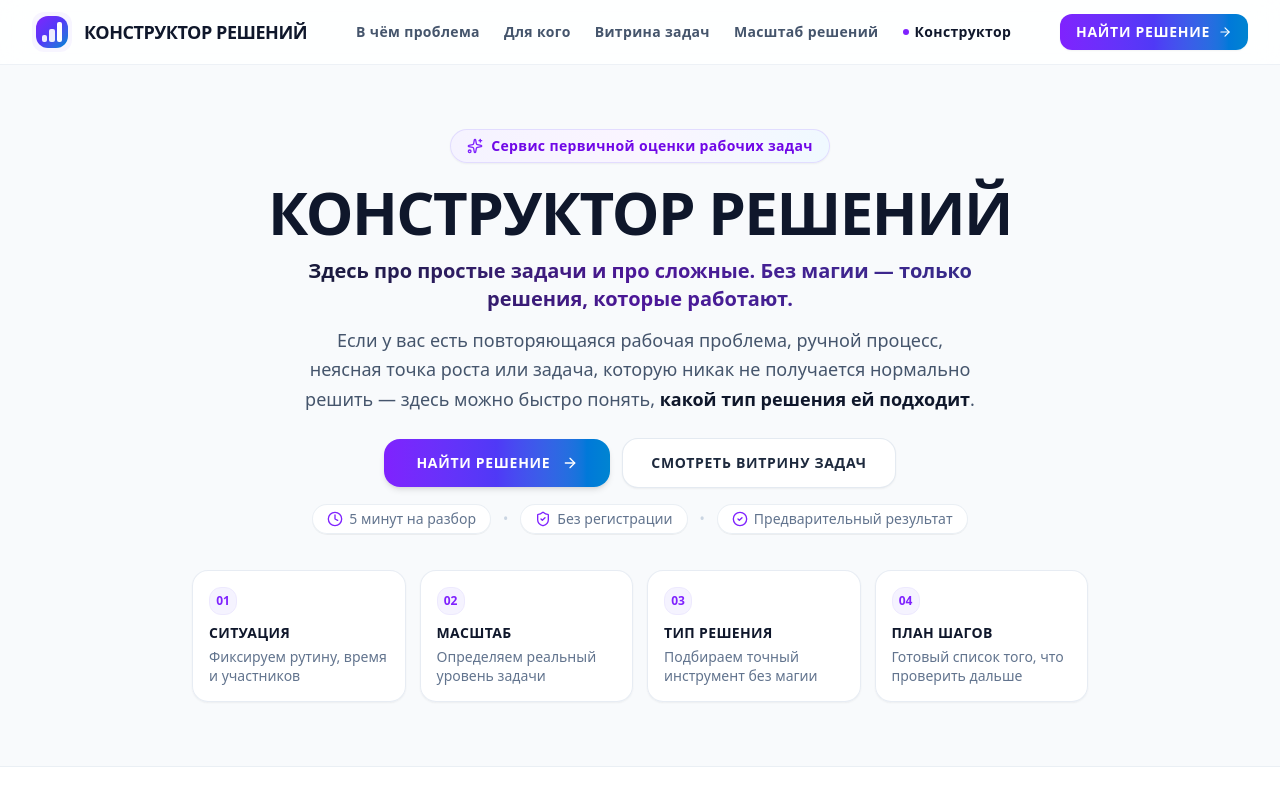
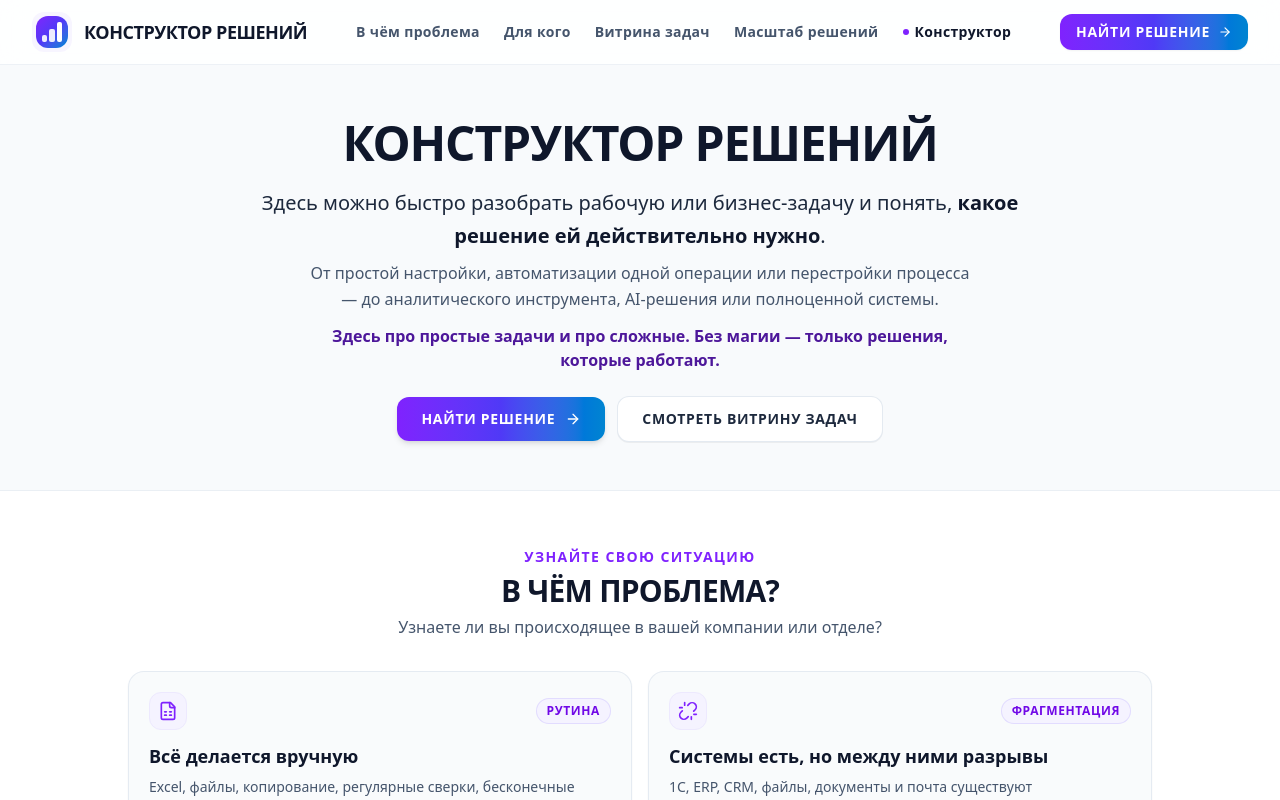
Before and after one commit to ss7732273ss-cyber/solution-builder, a React (Vite) app: page / in a window 1280 px wide. Shown: the top 800 px of the page. Built offline with nearby package versions, Linux system fonts and the light colour scheme.

Commit message:
build: update deployment configuration and clean up Hero component
- Change Vite base path to './' for relative asset loading.
- Update GitHub Actions workflow to use 'npm ci', add dependency caching, and support both 'main' and 'master' branches.
- Simplify Hero component design.

```diff
--- a/src/components/Hero.tsx
+++ b/src/components/Hero.tsx
@@ -1,6 +1,6 @@
 import React from 'react';
 import { motion } from 'motion/react';
-import { ArrowRight, Clock, ShieldCheck, CheckCircle2, Sparkles } from 'lucide-react';
+import { ArrowRight } from 'lucide-react';
 
 interface HeroProps {
   onStartQuiz: () => void;
@@ -9,157 +9,76 @@ interface HeroProps {
 
 export const Hero: React.FC<HeroProps> = ({ onStartQuiz, onExploreTasks }) => {
   return (
-    <section id="hero" className="relative overflow-hidden bg-[#F8FAFC] py-10 lg:py-16 border-b border-slate-200/60">
+    <section id="hero" className="relative overflow-hidden bg-[#F8FAFC] py-8 sm:py-10 lg:py-12 border-b border-slate-200/60">
 
-      {/* Background Soft Glow Spots */}
-      <div className="absolute top-0 left-1/2 -translate-x-1/2 w-full max-w-7xl h-[450px] bg-gradient-to-b from-violet-200/40 via-purple-100/25 to-transparent pointer-events-none blur-3xl -z-10" />
-      <div className="absolute top-1/4 -left-32 w-80 h-80 bg-sky-200/30 rounded-full blur-3xl pointer-events-none -z-10" />
-      <div className="absolute bottom-10 -right-32 w-80 h-80 bg-violet-200/35 rounded-full blur-3xl pointer-events-none -z-10" />
+      {/* Subtle Background Glow */}
+      <div className="absolute top-0 left-1/2 -translate-x-1/2 w-full max-w-5xl h-64 bg-gradient-to-b from-violet-100/50 via-purple-50/30 to-transparent pointer-events-none blur-2xl -z-10" />
 
-      <div className="max-w-7xl mx-auto px-4 sm:px-6 lg:px-8">
-        <div className="max-w-4xl mx-auto text-center">
+      <div className="max-w-4xl mx-auto px-4 sm:px-6 lg:px-8 text-center">
 
-          {/* Product Category Tag - Sleek Violet Pill */}
-          <motion.div
+        {/* Main Title */}
+        <motion.h1
           initial={{ opacity: 0, y: -10 }}
           animate={{ opacity: 1, y: 0 }}
           transition={{ duration: 0.4 }}
-            className="inline-flex items-center gap-2 px-4 py-1.5 rounded-full bg-gradient-to-r from-violet-50 via-purple-50 to-sky-50 border border-violet-200/80 text-violet-700 text-xs sm:text-sm font-semibold tracking-wide shadow-xs mb-4"
-          >
-            <Sparkles className="w-4 h-4 text-violet-600" />
-            <span>Сервис первичной оценки рабочих задач</span>
-          </motion.div>
-
-          {/* Main Title - Slightly decreased */}
-          <motion.h1
-            initial={{ opacity: 0, y: 15 }}
-            animate={{ opacity: 1, y: 0 }}
-            transition={{ duration: 0.5, delay: 0.1 }}
-            className="text-3xl sm:text-5xl lg:text-6xl font-extrabold text-slate-900 tracking-tight leading-[1.1] uppercase"
+          className="text-2xl sm:text-4xl lg:text-5xl font-extrabold text-slate-900 tracking-tight leading-tight uppercase"
         >
           Конструктор решений
         </motion.h1>
 
-          {/* Slogan - Slightly decreased */}
-          <motion.div
-            initial={{ opacity: 0, y: 15 }}
+        {/* Lead sentence */}
+        <motion.p
+          initial={{ opacity: 0, y: 10 }}
           animate={{ opacity: 1, y: 0 }}
-            transition={{ duration: 0.5, delay: 0.2 }}
-            className="mt-3 text-lg sm:text-xl font-bold bg-clip-text text-transparent bg-gradient-to-r from-slate-900 via-violet-900 to-indigo-900 max-w-3xl mx-auto leading-snug"
+          transition={{ duration: 0.4, delay: 0.1 }}
+          className="mt-3.5 text-base sm:text-lg lg:text-xl text-slate-800 leading-relaxed font-normal max-w-3xl mx-auto"
+        >
+          Здесь можно быстро разобрать рабочую или бизнес-задачу и понять, <strong className="text-slate-900 font-bold">какое решение ей действительно нужно</strong>.
+        </motion.p>
+
+        {/* Sub-description */}
+        <motion.p
+          initial={{ opacity: 0, y: 10 }}
+          animate={{ opacity: 1, y: 0 }}
+          transition={{ duration: 0.4, delay: 0.2 }}
+          className="mt-2 text-sm sm:text-base text-slate-600 leading-relaxed font-normal max-w-2xl mx-auto"
+        >
+          От простой настройки, автоматизации одной операции или перестройки процесса — до аналитического инструмента, AI-решения или полноценной системы.
+        </motion.p>
+
+        {/* Tagline highlight */}
+        <motion.p
+          initial={{ opacity: 0, y: 10 }}
+          animate={{ opacity: 1, y: 0 }}
+          transition={{ duration: 0.4, delay: 0.3 }}
+          className="mt-3 text-sm sm:text-base font-bold text-violet-900 max-w-2xl mx-auto leading-normal"
         >
           Здесь про простые задачи и про сложные. Без магии — только решения, которые работают.
-          </motion.div>
-
-          {/* Subtitle - Slightly increased */}
-          <motion.p
-            initial={{ opacity: 0, y: 15 }}
-            animate={{ opacity: 1, y: 0 }}
-            transition={{ duration: 0.5, delay: 0.3 }}
-            className="mt-3.5 text-base sm:text-lg text-slate-600 max-w-2xl mx-auto leading-relaxed font-normal"
-          >
-            Если у вас есть повторяющаяся рабочая проблема, ручной процесс, неясная точка роста или задача, которую никак не получается нормально решить — здесь можно быстро понять, <strong className="text-slate-900 font-semibold">какой тип решения ей подходит</strong>.
         </motion.p>
 
-          {/* CTA Group */}
+        {/* Buttons Group */}
         <motion.div
-            initial={{ opacity: 0, y: 15 }}
+          initial={{ opacity: 0, y: 10 }}
           animate={{ opacity: 1, y: 0 }}
-            transition={{ duration: 0.5, delay: 0.4 }}
+          transition={{ duration: 0.4, delay: 0.4 }}
           className="mt-6 flex flex-col sm:flex-row items-center justify-center gap-3"
         >
           <button
             onClick={onStartQuiz}
-              className="w-full sm:w-auto inline-flex items-center justify-center gap-3 px-8 py-3.5 bg-gradient-to-r from-violet-600 via-indigo-600 to-sky-600 hover:from-violet-500 hover:to-sky-500 text-white text-xs sm:text-sm font-bold uppercase tracking-wider rounded-2xl shadow-md hover:shadow-lg hover:shadow-indigo-500/20 hover:-translate-y-0.5 active:translate-y-0 transition-all group cursor-pointer"
+            className="w-full sm:w-auto inline-flex items-center justify-center gap-2.5 px-6 py-3 text-xs sm:text-sm font-bold uppercase tracking-wider text-white bg-gradient-to-r from-violet-600 via-indigo-600 to-sky-600 hover:from-violet-500 hover:to-sky-500 rounded-xl shadow-md hover:shadow-indigo-500/20 hover:-translate-y-0.5 active:translate-y-0 transition-all cursor-pointer group"
           >
             <span>Найти решение</span>
-              <ArrowRight className="w-4 h-4 group-hover:translate-x-1 transition-transform" />
+            <ArrowRight className="w-4 h-4 group-hover:translate-x-0.5 transition-transform" />
           </button>
 
           <button
             onClick={onExploreTasks}
-              className="w-full sm:w-auto inline-flex items-center justify-center gap-2 px-7 py-3.5 border border-slate-200/90 bg-white hover:bg-violet-50/50 text-slate-800 hover:text-violet-700 text-xs sm:text-sm font-bold uppercase tracking-wider rounded-2xl transition-all shadow-xs hover:border-violet-300 cursor-pointer"
+            className="w-full sm:w-auto inline-flex items-center justify-center gap-2 px-6 py-3 text-xs sm:text-sm font-bold uppercase tracking-wider text-slate-800 bg-white hover:bg-slate-50 border border-slate-200/90 rounded-xl shadow-2xs hover:border-violet-300 transition-all cursor-pointer"
           >
             <span>Смотреть витрину задач</span>
           </button>
         </motion.div>
 
-          {/* Additional notes - Increased text */}
-          <motion.div
-            initial={{ opacity: 0 }}
-            animate={{ opacity: 1 }}
-            transition={{ duration: 0.5, delay: 0.5 }}
-            className="mt-4 flex flex-wrap items-center justify-center gap-3 text-xs sm:text-sm font-medium text-slate-500"
-          >
-            <span className="flex items-center gap-1.5 px-3.5 py-1 bg-white/90 rounded-full border border-slate-200/70 shadow-2xs">
-              <Clock className="w-4 h-4 text-violet-600" /> 5 минут на разбор
-            </span>
-            <span className="hidden sm:inline text-slate-300">•</span>
-            <span className="flex items-center gap-1.5 px-3.5 py-1 bg-white/90 rounded-full border border-slate-200/70 shadow-2xs">
-              <ShieldCheck className="w-4 h-4 text-violet-600" /> Без регистрации
-            </span>
-            <span className="hidden sm:inline text-slate-300">•</span>
-            <span className="flex items-center gap-1.5 px-3.5 py-1 bg-white/90 rounded-full border border-slate-200/70 shadow-2xs">
-              <CheckCircle2 className="w-4 h-4 text-violet-600" /> Предварительный результат
-            </span>
-          </motion.div>
-
-          {/* Flow Steps Grid - Tighter padding & increased card text */}
-          <motion.div
-            initial={{ opacity: 0, y: 20 }}
-            animate={{ opacity: 1, y: 0 }}
-            transition={{ duration: 0.6, delay: 0.6 }}
-            className="mt-9 grid grid-cols-2 md:grid-cols-4 gap-3.5 text-left"
-          >
-            <div className="p-4 bg-white/90 backdrop-blur-sm border border-slate-200/80 rounded-2xl shadow-xs hover:shadow-md hover:border-violet-300/80 transition-all group">
-              <div className="w-7 h-7 rounded-xl bg-violet-50 text-violet-600 border border-violet-100 flex items-center justify-center mb-2 font-extrabold text-xs group-hover:scale-110 transition-transform">
-                01
-              </div>
-              <h3 className="text-xs sm:text-sm font-bold text-slate-900 uppercase tracking-wide">
-                Ситуация
-              </h3>
-              <p className="mt-1 text-xs sm:text-sm text-slate-500 leading-snug">
-                Фиксируем рутину, время и участников
-              </p>
-            </div>
-
-            <div className="p-4 bg-white/90 backdrop-blur-sm border border-slate-200/80 rounded-2xl shadow-xs hover:shadow-md hover:border-violet-300/80 transition-all group">
-              <div className="w-7 h-7 rounded-xl bg-violet-50 text-violet-600 border border-violet-100 flex items-center justify-center mb-2 font-extrabold text-xs group-hover:scale-110 transition-transform">
-                02
-              </div>
-              <h3 className="text-xs sm:text-sm font-bold text-slate-900 uppercase tracking-wide">
-                Масштаб
-              </h3>
-              <p className="mt-1 text-xs sm:text-sm text-slate-500 leading-snug">
-                Определяем реальный уровень задачи
-              </p>
-            </div>
-
-            <div className="p-4 bg-white/90 backdrop-blur-sm border border-slate-200/80 rounded-2xl shadow-xs hover:shadow-md hover:border-violet-300/80 transition-all group">
-              <div className="w-7 h-7 rounded-xl bg-violet-50 text-violet-600 border border-violet-100 flex items-center justify-center mb-2 font-extrabold text-xs group-hover:scale-110 transition-transform">
-                03
-              </div>
-              <h3 className="text-xs sm:text-sm font-bold text-slate-900 uppercase tracking-wide">
-                Тип решения
-              </h3>
-              <p className="mt-1 text-xs sm:text-sm text-slate-500 leading-snug">
-                Подбираем точный инструмент без магии
-              </p>
-            </div>
-
-            <div className="p-4 bg-white/90 backdrop-blur-sm border border-slate-200/80 rounded-2xl shadow-xs hover:shadow-md hover:border-violet-300/80 transition-all group">
-              <div className="w-7 h-7 rounded-xl bg-violet-50 text-violet-600 border border-violet-100 flex items-center justify-center mb-2 font-extrabold text-xs group-hover:scale-110 transition-transform">
-                04
-              </div>
-              <h3 className="text-xs sm:text-sm font-bold text-slate-900 uppercase tracking-wide">
-                План шагов
-              </h3>
-              <p className="mt-1 text-xs sm:text-sm text-slate-500 leading-snug">
-                Готовый список того, что проверить дальше
-              </p>
-            </div>
-          </motion.div>
-
-        </div>
       </div>
     </section>
   );
--- a/vite.config.ts
+++ b/vite.config.ts
@@ -5,7 +5,7 @@ import {defineConfig} from 'vite';
 
 export default defineConfig(() => {
   return {
-base: '/solution-builder/',
+    base: './',
     plugins: [react(), tailwindcss()],
     resolve: {
       alias: {
```
Lines whose indentation alone changed are shown as unchanged.
